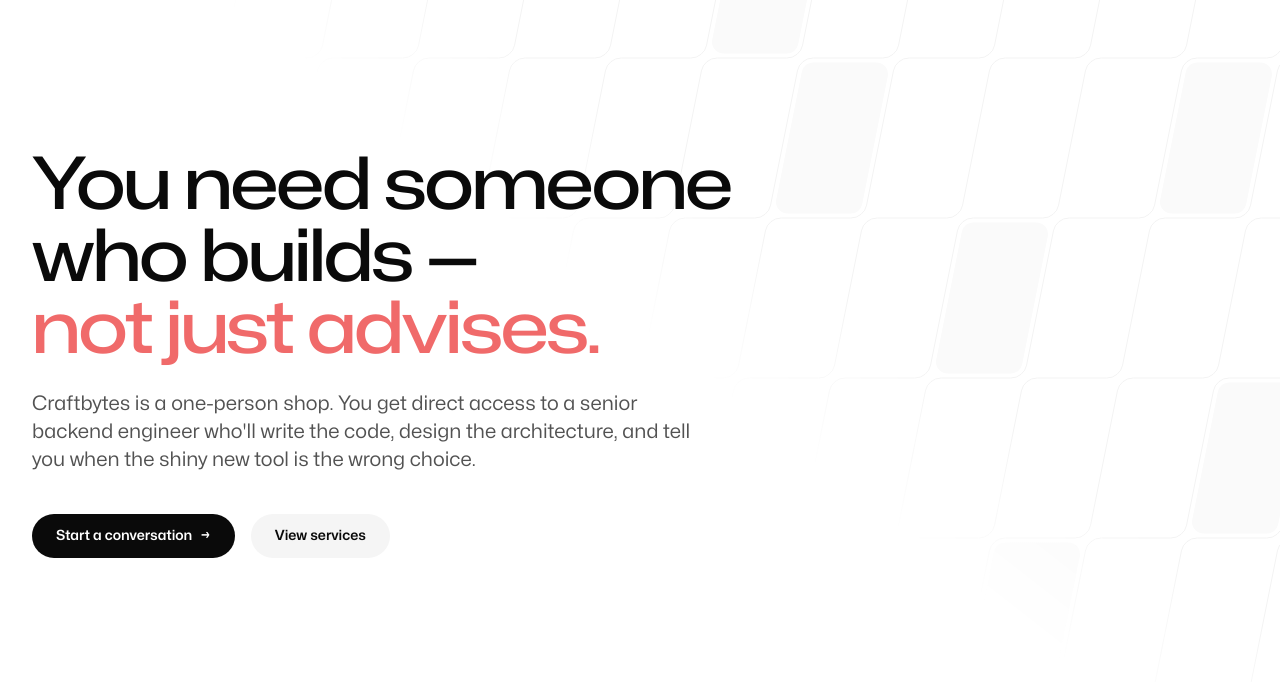
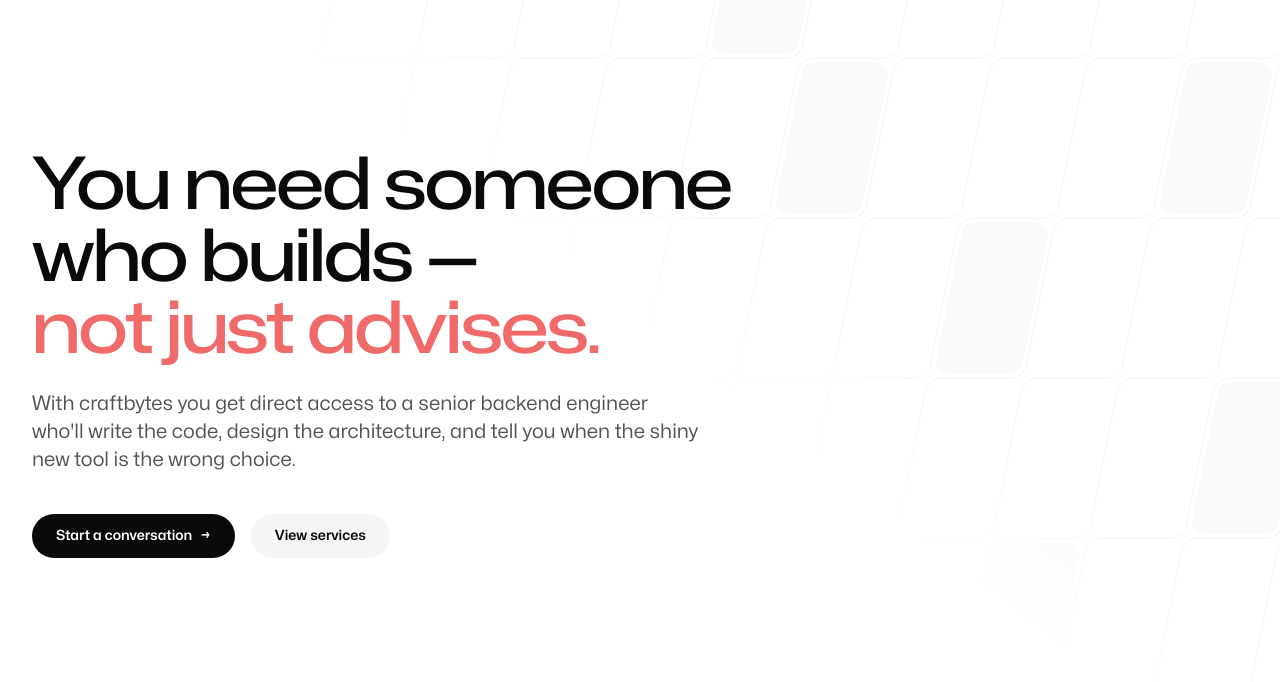
Before and after one commit to craftbytes/craftbyt.es, an Astro site: page / in a window 1280 px wide. Shown: the part 118-800 px from the top of the page. Built offline with nearby package versions, Linux system fonts and the light colour scheme; Astro itself is replaced by a stand-in of ours.

Commit message:
fix: update hero tagline to start with 'With craftbytes'

```diff
--- a/src/pages/index.astro
+++ b/src/pages/index.astro
@@ -157,7 +157,7 @@
             <span class="text-accent">not just advises.</span>
           </h1>
           <p class="mt-6 text-xl text-neutral-600 max-w-2xl">
-            Craftbytes is a one-person shop. You get direct access to a senior backend engineer
+            With craftbytes you get direct access to a senior backend engineer
             who'll write the code, design the architecture, and tell you when the shiny new tool
             is the wrong choice.
           </p>
```
